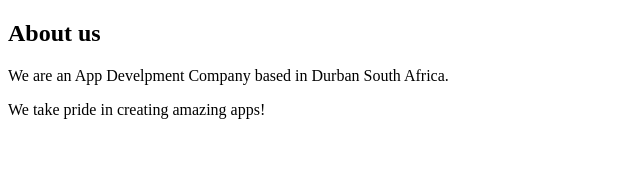
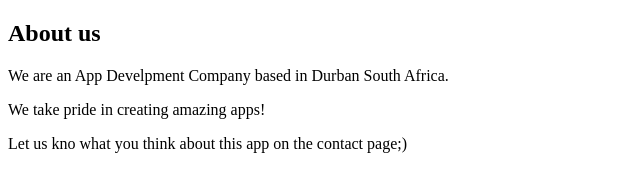
Before and after one commit to azrakhan369/SuperheroApp, a plain HTML site: page about.html in a window 1280 px wide. Shown: the whole page, without its empty margins (0-640 px from the left). Drawn offline with Linux system fonts and the light colour scheme.

Commit message:
Added some text

```diff
--- a/about.html
+++ b/about.html
@@ -7,6 +7,6 @@
         <h2>About us</h2>
         <p>We are an App Develpment Company based in Durban South Africa.</p>
         <p>We take pride in creating amazing apps!</p>
-
+        <p>Let us kno what you think about this app on the contact page;)</p>
     </body>
 </html>
```
